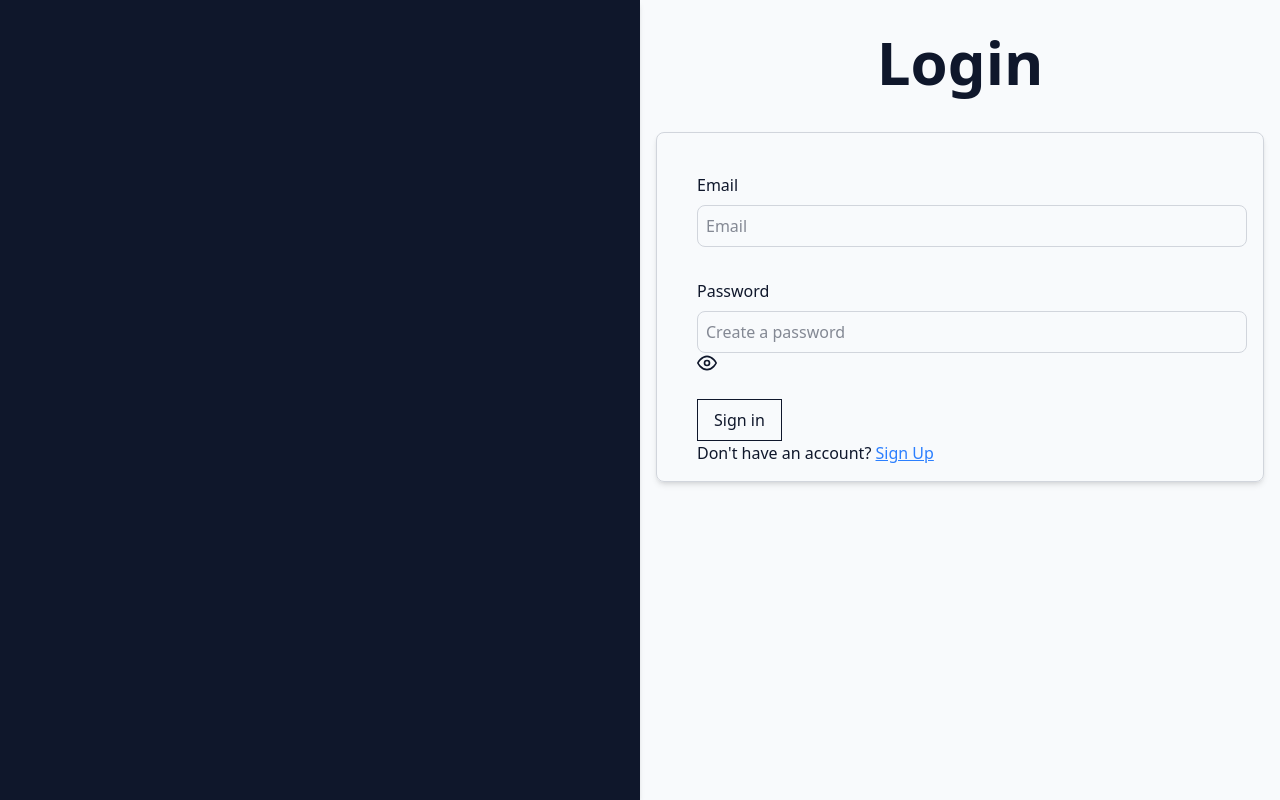
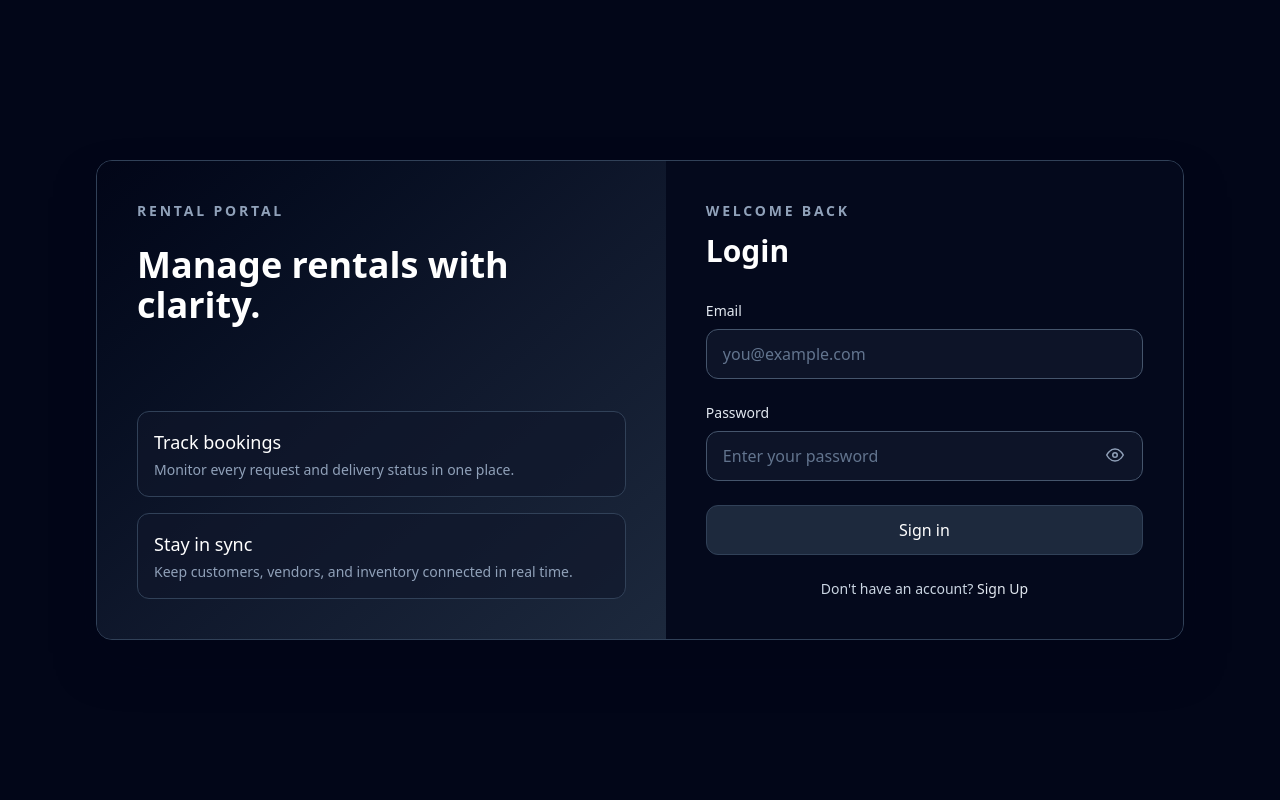
Before and after one commit to Shayan-Webdeveloper/Renting-Product-Management-system, a Next.js app in the folder Frontend/: page /login in a window 1280 px wide. Built offline with nearby package versions, Linux system fonts and the light colour scheme; no server answers.

Commit message:
Auth UI Completed

```diff
--- a/Frontend/app/login/page.jsx
+++ b/Frontend/app/login/page.jsx
@@ -1,80 +1,156 @@
-'use client'
+"use client";
 
-import { useState } from 'react'
-import { createBrowserClient } from '@supabase/ssr'
-import { useRouter } from 'next/navigation'
+import { useState } from "react";
+import { createBrowserClient } from "@supabase/ssr";
+import { useRouter } from "next/navigation";
 
 const supabase = createBrowserClient(
   process.env.NEXT_PUBLIC_SUPABASE_URL,
-  process.env.NEXT_PUBLIC_SUPABASE_ANON_KEY
-)
+  process.env.NEXT_PUBLIC_SUPABASE_ANON_KEY,
+);
 
 export default function LoginPage() {
-  const router = useRouter()
-  const [email, setEmail] = useState('')
-  const [password, setPassword] = useState('')
-  const [showPassword, setShowPassword] = useState(false)
-  const [error, setError] = useState('')
-  const [loading, setLoading] = useState(false)
+  const router = useRouter();
+  const [email, setEmail] = useState("");
+  const [password, setPassword] = useState("");
+  const [showPassword, setShowPassword] = useState(false);
+  const [error, setError] = useState("");
+  const [loading, setLoading] = useState(false);
 
-  async function handleLogin() {
-    setLoading(true)
-    setError('')
-    const { error } = await supabase.auth.signInWithPassword({ email, password })
-    setLoading(false)
+  async function handleLogin(event) {
+    event.preventDefault();
+    setLoading(true);
+    setError("");
+
+    const { error } = await supabase.auth.signInWithPassword({
+      email,
+      password,
+    });
+
+    setLoading(false);
+
     if (error) {
-      setError(error.message)
-    } else {
-      router.push('/')
-      router.refresh()
-    }
+      setError(error.message);
+      return;
     }
 
+    router.push("/");
+    router.refresh();
+  }
 
   return (
-     <div className="flex min-h-screen items-center justify-center">
-          <div className="w-1/2 h-screen bg-slate-900 p-6 shadow-md">
+    <div className="min-h-screen bg-slate-950">
+      <div className="mx-auto flex min-h-screen max-w-6xl items-center justify-center p-4 md:p-8">
+        <div className="grid w-full overflow-hidden rounded-2xl border border-slate-700 bg-slate-900 shadow-2xl shadow-slate-950/50 md:grid-cols-[1.1fr_1fr]">
+          <div className="hidden bg-gradient-to-br from-slate-950 via-slate-900 to-slate-800 p-10 md:flex md:flex-col md:justify-between">
+            <div>
+              <p className="text-sm font-semibold uppercase tracking-[0.2em] text-slate-400">
+                Rental portal
+              </p>
+              <h2 className="mt-6 text-4xl font-bold text-white">Manage rentals with clarity.</h2>
+            </div>
 
+            <div className="space-y-4 text-slate-300">
+              <div className="rounded-xl border border-slate-700 bg-slate-900/60 p-4">
+                <p className="text-lg font-medium text-white">Track bookings</p>
+                <p className="mt-1 text-sm text-slate-400">Monitor every request and delivery status in one place.</p>
               </div>
-     <div className="w-1/2 h-screen p-4 pt-8 rounded-lg">
-     <h1 className="text-6xl font-bold mb-4 text-center">Login</h1>
-     <form action="" className="border border-gray-300 p-4 rounded-lg shadow-md mt-10 pt-10 ps-10">
-<label className="block mb-2 font-medium">Email</label>
-          <input type="email" placeholder="Email" className="border w-full border-gray-300 p-2 rounded-lg block" value={email} onChange={(e) => setEmail(e.target.value)} />
-<label className="block mb-2 font-medium mt-8">Password</label>
+              <div className="rounded-xl border border-slate-700 bg-slate-900/60 p-4">
+                <p className="text-lg font-medium text-white">Stay in sync</p>
+                <p className="mt-1 text-sm text-slate-400">Keep customers, vendors, and inventory connected in real time.</p>
+              </div>
+            </div>
+          </div>
 
+          <div className="bg-slate-950/80 p-6 sm:p-8 lg:p-10">
+            <div className="mx-auto max-w-md">
+              <div className="mb-8 text-center md:text-left">
+                <p className="text-sm font-semibold uppercase tracking-[0.2em] text-slate-400">Welcome back</p>
+                <h1 className="mt-3 text-3xl font-bold text-white">Login</h1>
+              </div>
+
+              <form onSubmit={handleLogin} className="space-y-6">
+                <div>
+                  <label htmlFor="email" className="mb-2 block text-sm font-medium text-slate-200">
+                    Email
+                  </label>
                   <input
-                  type={showPassword ? 'text' : 'password'}
-                  placeholder="Create a password"
+                    id="email"
+                    type="email"
+                    placeholder="you@example.com"
+                    value={email}
+                    onChange={(e) => setEmail(e.target.value)}
+                    className="w-full rounded-xl border border-slate-600 bg-slate-900/80 px-4 py-3 pr-12 text-white placeholder:text-slate-500 duration-200 focus:ring-2"
+                  />
+                </div>
+
+                <div className="relative">
+                  <label htmlFor="password" className="mb-2 block text-sm font-medium text-slate-200">
+                    Password
+                  </label>
+                  <input
+                    id="password"
+                    type={showPassword ? "text" : "password"}
+                    placeholder="Enter your password"
                     value={password}
                     onChange={(e) => setPassword(e.target.value)}
-                  className="border w-full border-gray-300 p-2 rounded-lg block"
+                    className="w-full rounded-xl border border-slate-600 bg-slate-900/80 px-4 py-3 pr-12 text-white placeholder:text-slate-500 duration-200 focus:ring-2"
                   />
                   <button
                     type="button"
+                    className="absolute right-3 top-9 cursor-pointer flex h-8 w-8 items-center justify-center rounded-full text-slate-400 transition hover:bg-slate-800 hover:text-white"
                     onClick={() => setShowPassword(!showPassword)}
-                  aria-label={showPassword ? 'Hide password' : 'Show password'}
+                    aria-label={showPassword ? "Hide password" : "Show password"}
                   >
                     {showPassword ? (
-                    <svg width="20" height="20" viewBox="0 0 24 24" fill="none" stroke="currentColor" strokeWidth="2">
+                      <svg
+                        width="18"
+                        height="18"
+                        viewBox="0 0 24 24"
+                        fill="none"
+                        stroke="currentColor"
+                        strokeWidth="2"
+                      >
                         <path d="M17.94 17.94A10.94 10.94 0 0 1 12 20c-7 0-11-8-11-8a18.5 18.5 0 0 1 5.06-5.94M9.9 4.24A9.12 9.12 0 0 1 12 4c7 0 11 8 11 8a18.5 18.5 0 0 1-2.16 3.19m-6.72-1.07a3 3 0 1 1-4.24-4.24" />
                         <line x1="1" y1="1" x2="23" y2="23" />
                       </svg>
                     ) : (
-                    <svg width="20" height="20" viewBox="0 0 24 24" fill="none" stroke="currentColor" strokeWidth="2">
+                      <svg
+                        width="18"
+                        height="18"
+                        viewBox="0 0 24 24"
+                        fill="none"
+                        stroke="currentColor"
+                        strokeWidth="2"
+                      >
                         <path d="M1 12s4-8 11-8 11 8 11 8-4 8-11 8-11-8-11-8z" />
                         <circle cx="12" cy="12" r="3" />
                       </svg>
                     )}
                   </button>
-        {error && <p className="text-red-600 text-sm mt-3">{error}</p>}
+                </div>
 
-          <button onClick={handleLogin}
+                {error && <p className="text-sm text-red-400">{error}</p>}
+
+                <button
+                  type="submit"
                   disabled={loading}
-          className='mt-5 block border px-4 py-2 cursor-pointer'>{loading ? 'Signing in…' : 'Sign in'}</button>
-     <p>Don't have an account? <a href="/signup" className='text-blue-500 underline cursor-pointer'>Sign Up</a></p>
+                  className="mt-2 block w-full rounded-xl cursor-pointer border border-slate-700 bg-slate-800 px-4 py-3 font-medium text-white transition-all duration-200 hover:border-slate-500 hover:bg-white hover:text-slate-900 disabled:cursor-not-allowed disabled:opacity-70"
+                >
+                  {loading ? "Signing in…" : "Sign in"}
+                </button>
+
+                <p className="text-center text-sm text-slate-300">
+                  Don't have an account?{" "}
+                  <a href="/signup" className="font-medium text-slate-200 transition hover:text-white hover:underline">
+                    Sign Up
+                  </a>
+                </p>
               </form>
             </div>
           </div>
-)
+        </div>
+      </div>
+    </div>
+  );
 }
--- a/Frontend/app/signup/page.jsx
+++ b/Frontend/app/signup/page.jsx
@@ -20,92 +20,146 @@ export default function SignupPage() {
   const [loading, setLoading] = useState(false)
   const [success, setSuccess] = useState(false)
 
-  async function handleSignup() {
+  async function handleSignup(event) {
+    event.preventDefault()
     setLoading(true)
     setError('')
+
     const { data, error } = await supabase.auth.signUp({
       email,
       password,
       options: { data: { full_name: fullName, role } },
     })
+
     setLoading(false)
+
     if (error) {
       setError(error.message)
-    } else if (data.user && data.user.identities && data.user.identities.length === 0) {
+      return
+    }
+
+    if (data.user && data.user.identities && data.user.identities.length === 0) {
       setError('An account with this email already exists. Try signing in instead.')
-    } else {
+      return
+    }
+
     setSuccess(true)
-    }
   }
 
   return (
-          <div className="flex min-h-screen items-center justify-center">
-          <div className="w-1/2 min-h-screen shadow-md bg-slate-900">
-
+    <div className="min-h-screen bg-slate-950 text-slate-100">
+      <div className="mx-auto flex min-h-screen max-w-6xl items-center justify-center p-4 md:p-8">
+        <div className="grid w-full overflow-hidden rounded-2xl border border-slate-700 bg-slate-900 shadow-2xl shadow-slate-950/50 md:grid-cols-[1.1fr_1fr]">
+          <div className="hidden bg-gradient-to-br from-slate-950 via-slate-900 to-slate-800 p-10 md:flex md:flex-col md:justify-between">
+            <div>
+              <p className="text-sm font-semibold uppercase tracking-[0.2em] text-slate-400">
+                Start your journey
+              </p>
+              <h2 className="mt-6 text-4xl font-bold text-white">Create an account that works for you.</h2>
             </div>
 
+            <div className="space-y-4 text-slate-300">
+              <div className="rounded-xl border border-slate-700 bg-slate-900/60 p-4">
+                <p className="text-lg font-medium text-white">Join as a buyer</p>
+                <p className="mt-1 text-sm text-slate-400">Browse products, reserve rentals, and manage bookings quickly.</p>
+              </div>
+              <div className="rounded-xl border border-slate-700 bg-slate-900/60 p-4">
+                <p className="text-lg font-medium text-white">Join as a vendor</p>
+                <p className="mt-1 text-sm text-slate-400">List inventory, handle requests, and grow your rental business.</p>
+              </div>
+            </div>
+          </div>
 
-      <div className="w-1/2 min-h-screen shadow-md">
-          <h2  className="text-6xl font-bold mb-4 text-center ">Create your account</h2>
-<form action="" className="border border-gray-300 p-4 rounded-lg shadow-md mt-10 pt-10 ps-10">
+          <div className="bg-slate-950/80 p-6 sm:p-8 lg:p-10">
+            <div className="mx-auto max-w-md">
+              <div className="mb-8 text-center md:text-left">
+                <p className="text-sm font-semibold uppercase tracking-[0.2em] text-slate-400">Create account</p>
+                <h1 className="mt-3 text-3xl font-bold text-white">Sign up</h1>
+              </div>
 
-              <label className="block mb-2 font-medium">Full name</label>
+              <form onSubmit={handleSignup} className="space-y-5">
+                <div>
+                  <label htmlFor="fullName" className="mb-2 block text-sm font-medium text-slate-200">
+                    Full name
+                  </label>
                   <input
+                    id="fullName"
                     type="text"
                     placeholder="Ali Khan"
                     value={fullName}
                     onChange={(e) => setFullName(e.target.value)}
+                    className="w-full rounded-xl border border-slate-600 bg-slate-900/80 px-4 py-3 text-white placeholder:text-slate-500 transition duration-200 focus:outline-none focus:ring-2"
+                  />
+                </div>
 
-              />
-
-              <label  className="block mb-2 font-medium mt-8">Email</label>
+                <div>
+                  <label htmlFor="signup-email" className="mb-2 block text-sm font-medium text-slate-200">
+                    Email
+                  </label>
                   <input
+                    id="signup-email"
                     type="email"
                     placeholder="you@example.com"
                     value={email}
                     onChange={(e) => setEmail(e.target.value)}
+                    className="w-full rounded-xl border border-slate-600 bg-slate-900/80 px-4 py-3 text-white placeholder:text-slate-500 transition duration-200 focus:outline-none focus:ring-2"
                   />
+                </div>
 
-              <label  className="block mb-2 font-medium mt-8">Password</label>
+                <div className="relative">
+                  <label htmlFor="signup-password" className="mb-2 block text-sm font-medium text-slate-200">
+                    Password
+                  </label>
                   <input
+                    id="signup-password"
                     type={showPassword ? 'text' : 'password'}
                     placeholder="Create a password"
                     value={password}
                     onChange={(e) => setPassword(e.target.value)}
+                    className="w-full rounded-xl border border-slate-600 bg-slate-900/80 px-4 py-3 text-white placeholder:text-slate-500 transition duration-200 focus:outline-none focus:ring-2"
                   />
                   <button
                     type="button"
+                    className="absolute right-3 top-9 cursor-pointer flex h-8 w-8 items-center justify-center rounded-full text-slate-400 transition hover:bg-slate-800 hover:text-white"
                     onClick={() => setShowPassword(!showPassword)}
                     aria-label={showPassword ? 'Hide password' : 'Show password'}
                   >
                     {showPassword ? (
-                    <svg width="20" height="20" viewBox="0 0 24 24" fill="none" stroke="currentColor" strokeWidth="2">
+                      <svg width="18" height="18" viewBox="0 0 24 24" fill="none" stroke="currentColor" strokeWidth="2">
                         <path d="M17.94 17.94A10.94 10.94 0 0 1 12 20c-7 0-11-8-11-8a18.5 18.5 0 0 1 5.06-5.94M9.9 4.24A9.12 9.12 0 0 1 12 4c7 0 11 8 11 8a18.5 18.5 0 0 1-2.16 3.19m-6.72-1.07a3 3 0 1 1-4.24-4.24" />
                         <line x1="1" y1="1" x2="23" y2="23" />
                       </svg>
                     ) : (
-                    <svg width="20" height="20" viewBox="0 0 24 24" fill="none" stroke="currentColor" strokeWidth="2">
+                      <svg width="18" height="18" viewBox="0 0 24 24" fill="none" stroke="currentColor" strokeWidth="2">
                         <path d="M1 12s4-8 11-8 11 8 11 8-4 8-11 8-11-8-11-8z" />
                         <circle cx="12" cy="12" r="3" />
                       </svg>
                     )}
                   </button>
+                </div>
 
                 <div>
-  <label className="block mb-2 font-medium mt-8">I am a</label>
+                  <label className="mb-2 block text-sm font-medium text-slate-200">I am a</label>
                   <div className="grid grid-cols-2 gap-3">
                     <button
                       type="button"
-      className='border p-2 cursor-pointer'
+                      className={`rounded-xl cursor-pointer border px-4 py-3 text-sm font-medium transition ${
+                        role === 'customer'
+                          ? 'border-slate-400 bg-slate-700 text-white'
+                          : 'border-slate-600 bg-slate-900 text-slate-300 hover:border-slate-500 hover:text-white'
+                      }`}
                       onClick={() => setRole('customer')}
                     >
                       Buyer
                     </button>
                     <button
-    className='border p-2 cursor-pointer'
                       type="button"
+                      className={`rounded-xl cursor-pointer border px-4 py-3 text-sm font-medium transition ${
+                        role === 'vendor'
+                          ? 'border-slate-400 bg-slate-700 text-white'
+                          : 'border-slate-600 bg-slate-900 text-slate-300 hover:border-slate-500 hover:text-white'
+                      }`}
                       onClick={() => setRole('vendor')}
-
                     >
                       Vendor
                     </button>
@@ -113,24 +167,24 @@ export default function SignupPage() {
                 </div>
 
                 {success ? (
-               <div className="mt-2 p-4 bg-green-50 border border-green-200 rounded text-sm text-green-800">
+                  <div className="rounded-xl border border-emerald-500/30 bg-emerald-500/10 p-4 text-sm text-emerald-300">
                     A confirmation email has been sent. Please verify your email to continue.
                   </div>
                 ) : (
                   <>
-              {error && <p className="text-red-600 text-sm mt-3">{error}</p>}
+                    {error && <p className="text-sm text-red-400">{error}</p>}
 
                     <button
-                onClick={handleSignup}
+                      type="submit"
                       disabled={loading}
-                className='mt-5 block border px-4 py-2 cursor-pointer'
+                      className="mt-2 block w-full cursor-pointer rounded-xl border border-slate-700 bg-slate-800 px-4 py-3 font-medium text-white transition-all duration-200 hover:border-slate-500 hover:bg-white hover:text-slate-900 disabled:cursor-not-allowed disabled:opacity-70"
                     >
                       {loading ? 'Creating account…' : 'Create account'}
                     </button>
 
-              <p className="text-slate-500 text-sm mt-6">
+                    <p className="text-center text-sm text-slate-300">
                       Already have an account?{' '}
-                <a href="/login" className="text-blue-500 hover:underline">
+                      <a href="/login" className="font-medium text-slate-200 transition hover:text-white hover:underline">
                         Sign in
                       </a>
                     </p>
@@ -139,5 +193,8 @@ export default function SignupPage() {
               </form>
             </div>
           </div>
+        </div>
+      </div>
+    </div>
   )
 }
```
Lines whose indentation alone changed are shown as unchanged.
